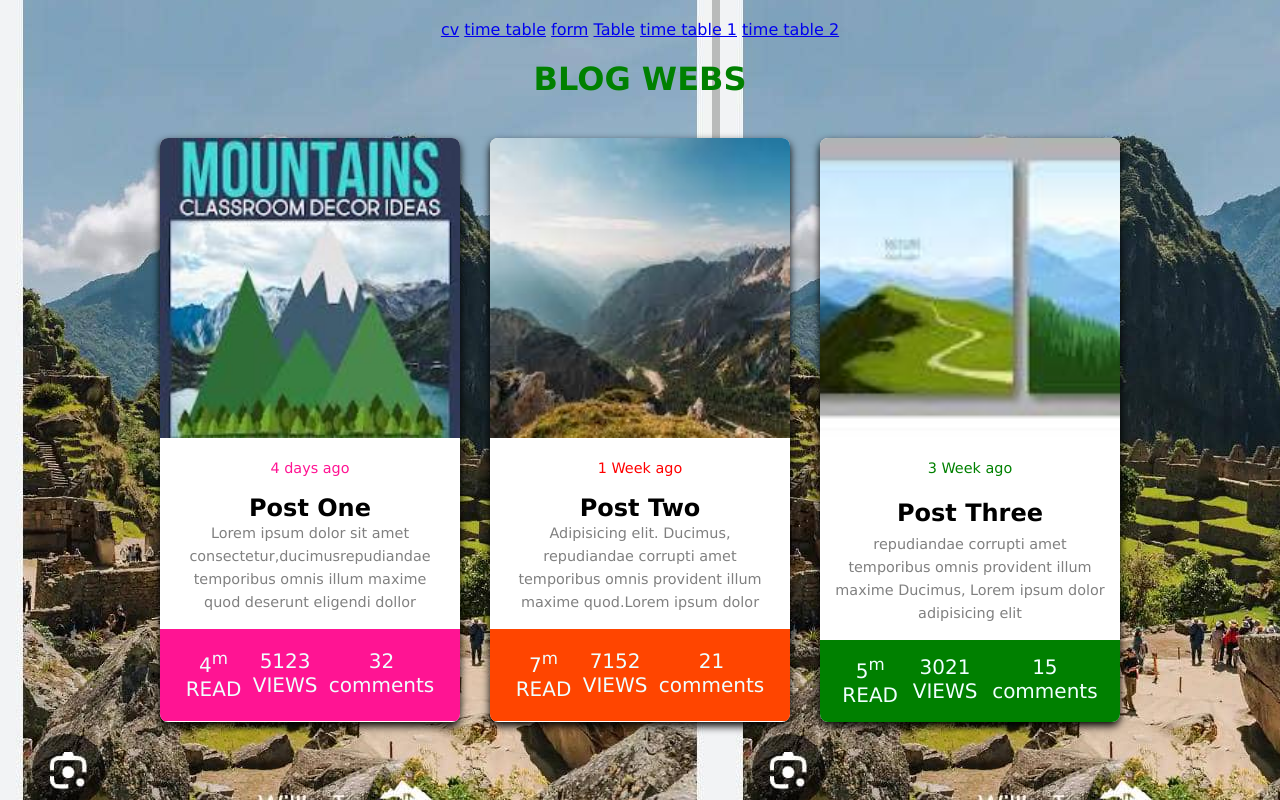
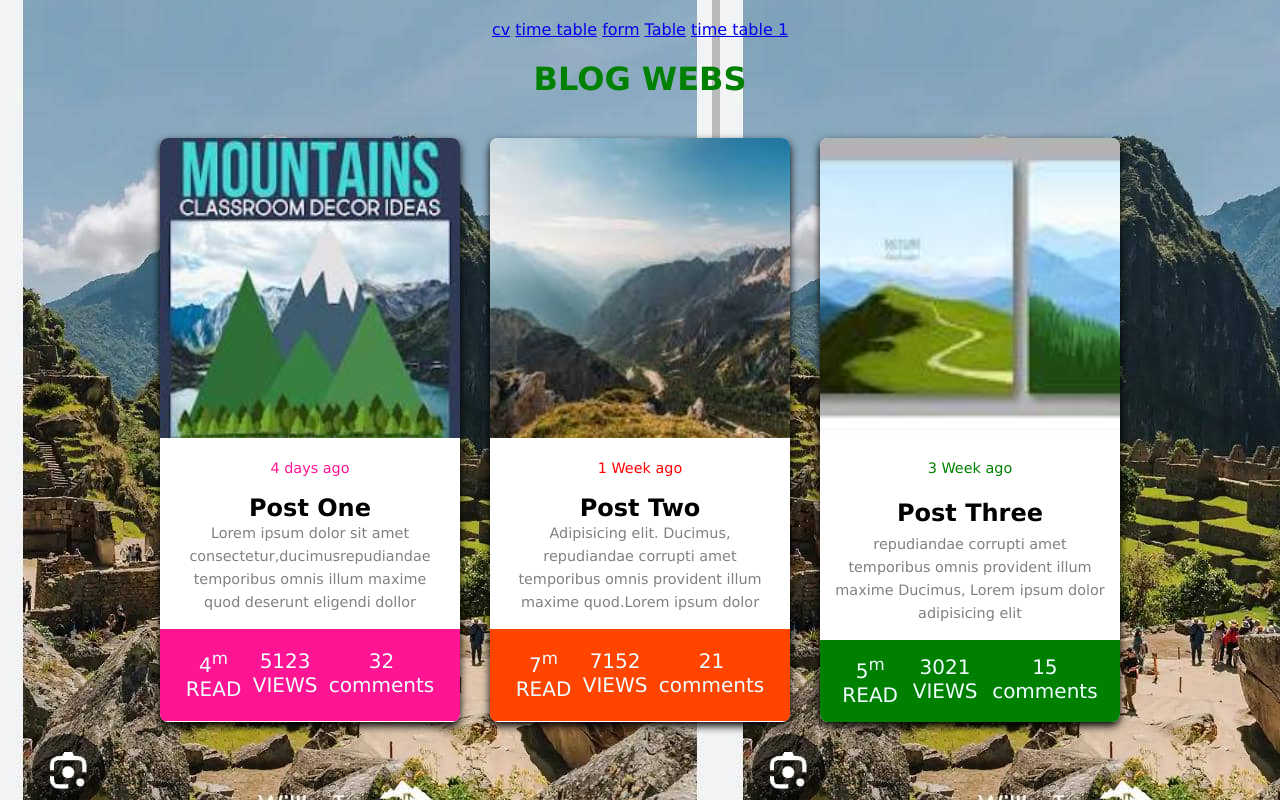
Before and after one commit to NAMARAMODERN/WEB-ASSIGNMENT, a plain HTML site: page index.html in a window 1280 px wide. Drawn offline with Linux system fonts and the light colour scheme.

Commit message:
Update index.html

```diff
--- a/index.html
+++ b/index.html
@@ -12,7 +12,6 @@
         <a href="FORM ASSIGN.html">form</a>
         <a href="TABLE 1.html">Table</a>
         <a href="TIMETABLE 1.html">time table 1</a>
-        <a href="TIME TABLE 2.html">time table 2</a>
 
 
 <header>
@@ -65,4 +64,5 @@
 </article>
 </main>
 </body>
+
 </html>
```
